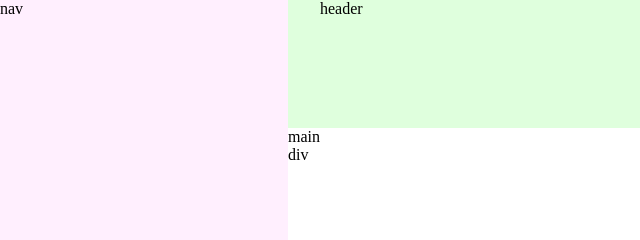
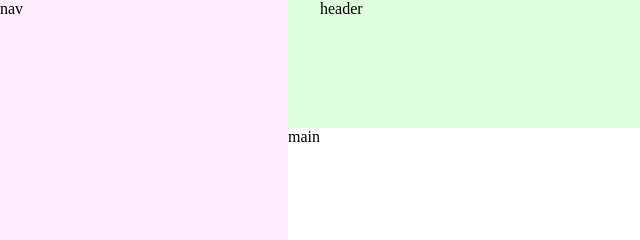
Before and after one commit to LudwigEth/dashboard, a plain HTML site: page index.html in a window 1280 px wide. Shown: the top 240 px of the page, 0-640 px from the left. Drawn offline with Linux system fonts and the light colour scheme.

Commit message:
Feat: remove unused div

```diff
--- a/index.html
+++ b/index.html
@@ -12,7 +12,6 @@
     <div class="wrapper">
         <header class="header">header</header>
         <main class="main">main</main>
-        <div>div</div>
     </div>
 </body>
 </html>
```
